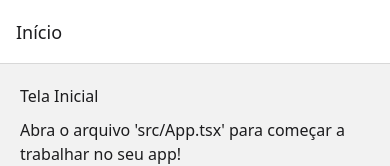
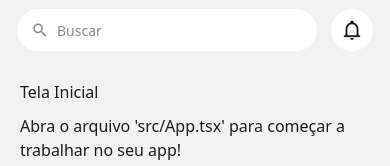
Before and after one commit to carlosxfelipe/react-navigation-template, a React Native app: screen / in a window 390 px wide. Shown: the top 166 px of the page. Built offline with nearby package versions, Linux system fonts and the light colour scheme; what expo-linking would draw is missing.

Commit message:
feat: implement SearchAppBar and StandardAppBar components, update header options for Home and About tabs

```diff
--- a/src/components/ComponentsShowcase.tsx
+++ b/src/components/ComponentsShowcase.tsx
@@ -3,7 +3,9 @@ import { StyleSheet, View } from "react-native";
 
 import { Button } from "./Button";
 import { PlatformSwitch } from "./PlatformSwitch";
+import { SearchAppBar } from "./SearchAppBar";
 import { Skeleton } from "./Skeleton";
+import { StandardAppBar } from "./StandardAppBar";
 import { ThemedText } from "./ThemedText";
 import { InfoCard } from "./InfoCard";
 import { Icon } from "./Icon";
@@ -11,6 +13,7 @@ import { Icon } from "./Icon";
 export function ComponentsShowcase() {
   const [notificationsEnabled, setNotificationsEnabled] = useState(false);
   const [marketingEnabled, setMarketingEnabled] = useState(true);
+  const [search, setSearch] = useState("");
 
   return (
     <View style={styles.container}>
@@ -139,6 +142,15 @@ export function ComponentsShowcase() {
         </View>
         <Skeleton width="100%" height={120} borderRadius={8} />
       </View>
+      <ThemedText style={styles.sectionTitle}>App Bars (Cabeçalho)</ThemedText>
+      <View style={styles.appBarContainer}>
+        <StandardAppBar
+          title="Standard App Bar"
+          showBackButton
+          disableSafeArea
+        />
+        <SearchAppBar value={search} onChangeText={setSearch} disableSafeArea />
+      </View>
     </View>
   );
 }
@@ -190,4 +202,8 @@ const styles = StyleSheet.create({
     gap: 8,
     flex: 1,
   },
+  appBarContainer: {
+    marginHorizontal: -20,
+    gap: 8,
+  },
 });
--- /dev/null
+++ b/src/components/SearchAppBar.tsx
@@ -0,0 +1,173 @@
+import React from "react";
+import {
+  Platform,
+  StyleSheet,
+  TextInput,
+  View,
+  type ViewStyle,
+} from "react-native";
+import { useSafeAreaInsets } from "react-native-safe-area-context";
+import { useNavigation, useTheme } from "@react-navigation/native";
+
+import type { Theme as AppTheme } from "../themes";
+import { Icon, type IconProps } from "./Icon";
+import { PlatformPressable } from "./PlatformPressable";
+
+type Props = {
+  value: string;
+  onChangeText: (text: string) => void;
+  placeholder?: string;
+  trailingIcon?: IconProps;
+  showBackButton?: boolean;
+  disableSafeArea?: boolean;
+  onBackTapped?: () => void;
+  onTrailingTapped?: () => void;
+};
+
+export function SearchAppBar({
+  value,
+  onChangeText,
+  placeholder = "Buscar",
+  trailingIcon = { type: "MaterialCommunityIcons", name: "bell-outline" },
+  showBackButton = false,
+  disableSafeArea = false,
+  onBackTapped,
+  onTrailingTapped,
+}: Props) {
+  const { colors, fonts } = useTheme() as AppTheme;
+  const navigation = useNavigation();
+  const insets = useSafeAreaInsets();
+
+  const handleBack = () => {
+    if (onBackTapped) {
+      onBackTapped();
+    } else {
+      navigation.goBack();
+    }
+  };
+
+  const circleStyle: ViewStyle = {
+    width: 44,
+    height: 44,
+    borderRadius: 22,
+    backgroundColor: colors.card,
+    borderWidth: 1,
+    borderColor: "rgba(128, 128, 128, 0.1)",
+    alignItems: "center",
+    justifyContent: "center",
+  };
+
+  return (
+    <View
+      style={[
+        styles.container,
+        { paddingTop: disableSafeArea ? 8 : insets.top + 8 },
+      ]}
+    >
+      {/* Botão de voltar (opcional) */}
+      {showBackButton && (
+        <PlatformPressable
+          onPress={handleBack}
+          style={circleStyle}
+          android_ripple={{ color: "transparent", radius: 22 }}
+        >
+          <Icon
+            type="Ionicons"
+            name="chevron-back"
+            size={22}
+            color={colors.text}
+          />
+        </PlatformPressable>
+      )}
+
+      {/* Barra de pesquisa */}
+      <View
+        style={[
+          styles.searchBar,
+          {
+            backgroundColor: colors.card,
+            borderColor: "rgba(128, 128, 128, 0.1)",
+            outlineWidth: 0,
+          } as any,
+        ]}
+      >
+        <Icon
+          type="MaterialCommunityIcons"
+          name="magnify"
+          size={18}
+          color={colors.placeholder}
+        />
+        <TextInput
+          value={value}
+          onChangeText={onChangeText}
+          placeholder={placeholder}
+          placeholderTextColor={colors.placeholder}
+          style={[
+            styles.input,
+            { color: colors.text, outlineWidth: 0, outline: "none" } as any,
+            fonts.regular,
+          ]}
+          autoCorrect={false}
+          autoCapitalize="none"
+        />
+        {value.length > 0 && (
+          <PlatformPressable onPress={() => onChangeText("")} hitSlop={8}>
+            <Icon
+              type="MaterialCommunityIcons"
+              name="close-circle"
+              size={18}
+              color={colors.placeholder}
+            />
+          </PlatformPressable>
+        )}
+      </View>
+
+      {/* Ícone à direita com badge opcional */}
+      <View style={{ width: 44, height: 44, overflow: "visible" }}>
+        <PlatformPressable
+          onPress={onTrailingTapped}
+          style={[circleStyle, { width: "100%", height: "100%" }]}
+          android_ripple={{ color: "transparent", radius: 22 }}
+        >
+          <Icon {...trailingIcon} size={22} color={colors.text} />
+        </PlatformPressable>
+      </View>
+    </View>
+  );
+}
+
+const styles = StyleSheet.create({
+  container: {
+    flexDirection: "row",
+    alignItems: "center",
+    gap: 12,
+    paddingHorizontal: 16,
+    paddingBottom: 8,
+    ...Platform.select({
+      ios: {
+        shadowColor: "#000",
+        shadowOffset: { width: 0, height: 5 },
+        shadowOpacity: 0.15,
+        shadowRadius: 10,
+      },
+      android: {
+        elevation: 4,
+      },
+    }),
+  },
+  searchBar: {
+    flex: 1,
+    height: 44,
+    borderRadius: 22,
+    borderWidth: 1,
+    flexDirection: "row",
+    alignItems: "center",
+    paddingHorizontal: 14,
+    gap: 8,
+  },
+  input: {
+    flex: 1,
+    fontSize: 14,
+    paddingVertical: 0,
+  },
+});
--- /dev/null
+++ b/src/components/StandardAppBar.tsx
@@ -0,0 +1,142 @@
+import React from "react";
+import { Platform, StyleSheet, Text, View, type ViewStyle } from "react-native";
+import { useNavigation, useTheme } from "@react-navigation/native";
+import { useSafeAreaInsets } from "react-native-safe-area-context";
+
+import type { Theme as AppTheme } from "../themes";
+import { Icon, type IconProps } from "./Icon";
+import { PlatformPressable } from "./PlatformPressable";
+
+type Props = {
+  title: string;
+  showBackButton?: boolean;
+  disableSafeArea?: boolean;
+  onGoBack?: () => void;
+  trailingIcon?: IconProps;
+  onTrailingTapped?: () => void;
+};
+
+export function StandardAppBar({
+  title,
+  showBackButton,
+  disableSafeArea = false,
+  onGoBack,
+  trailingIcon,
+  onTrailingTapped,
+}: Props) {
+  const { colors, fonts } = useTheme() as AppTheme;
+  const navigation = useNavigation();
+  const canGoBack =
+    showBackButton !== undefined ? showBackButton : navigation.canGoBack();
+  const insets = useSafeAreaInsets();
+
+  const handleBack = () => {
+    if (onGoBack) {
+      onGoBack();
+    } else {
+      navigation.goBack();
+    }
+  };
+
+  const circleStyle: ViewStyle = {
+    width: 44,
+    height: 44,
+    borderRadius: 22,
+    backgroundColor: colors.card,
+    borderWidth: 1,
+    borderColor: "rgba(128, 128, 128, 0.1)",
+    alignItems: "center",
+    justifyContent: "center",
+  };
+
+  return (
+    <View
+      style={[
+        styles.container,
+        { paddingTop: disableSafeArea ? 8 : insets.top + 8 },
+      ]}
+    >
+      {/* Botão de voltar — exibido apenas quando há telas empilhadas */}
+      {canGoBack ? (
+        <PlatformPressable
+          onPress={handleBack}
+          style={circleStyle}
+          android_ripple={{ color: "transparent", radius: 22 }}
+        >
+          <Icon
+            type="Ionicons"
+            name="chevron-back"
+            size={22}
+            color={colors.text}
+          />
+        </PlatformPressable>
+      ) : (
+        <View style={{ width: 44, height: 44 }} />
+      )}
+
+      {/* Cápsula de título */}
+      <View
+        style={[
+          styles.titleCapsule,
+          {
+            backgroundColor: colors.card,
+            borderColor: "rgba(128, 128, 128, 0.1)",
+          },
+        ]}
+      >
+        <Text
+          style={[styles.titleText, { color: colors.text }, fonts.bold]}
+          numberOfLines={1}
+        >
+          {title}
+        </Text>
+      </View>
+
+      {/* Ícone à direita ou espaçador invisível para manter o título centralizado */}
+      {trailingIcon ? (
+        <PlatformPressable
+          onPress={onTrailingTapped}
+          style={circleStyle}
+          android_ripple={{ color: "transparent", radius: 22 }}
+        >
+          <Icon {...trailingIcon} size={22} color={colors.text} />
+        </PlatformPressable>
+      ) : (
+        <View style={{ width: 44, height: 44 }} />
+      )}
+    </View>
+  );
+}
+
+const styles = StyleSheet.create({
+  container: {
+    flexDirection: "row",
+    alignItems: "center",
+    gap: 12,
+    paddingHorizontal: 16,
+    paddingBottom: 8,
+    ...Platform.select({
+      ios: {
+        shadowColor: "#000",
+        shadowOffset: { width: 0, height: 5 },
+        shadowOpacity: 0.15,
+        shadowRadius: 10,
+      },
+      android: {
+        elevation: 4,
+      },
+    }),
+  },
+  titleCapsule: {
+    flex: 1,
+    height: 44,
+    borderRadius: 22,
+    borderWidth: 1,
+    alignItems: "center",
+    justifyContent: "center",
+    paddingHorizontal: 16,
+  },
+  titleText: {
+    fontSize: 15,
+  },
+});
--- a/src/navigation/headerOptions.tsx
+++ b/src/navigation/headerOptions.tsx
@@ -1,14 +1,42 @@
-const TABS_WITH_LARGE_HEADER: string[] = ["Home Hero"];
-const TABS_WITH_SEARCH_BAR: string[] = [];
+import React, { useState } from "react";
+import { SearchAppBar } from "../components/SearchAppBar";
+import { StandardAppBar } from "../components/StandardAppBar";
+
+const TABS_WITH_HIDDEN_HEADER: string[] = ["Home Hero"];
+
+function HomeHeader() {
+  const [search, setSearch] = useState("");
+  return <SearchAppBar value={search} onChangeText={setSearch} />;
+}
 
 export const getHeaderOptions = (tabName: string) => {
-  if (TABS_WITH_LARGE_HEADER.includes(tabName)) {
+  if (TABS_WITH_HIDDEN_HEADER.includes(tabName)) {
     return { headerShown: false };
   }
 
-  // TODO: criar um header com barra de pesquisa
-  if (TABS_WITH_SEARCH_BAR.includes(tabName)) {
-    return {};
+  // Headers customizados por aba. Para remover, basta comentar o bloco correspondente.
+  if (tabName === "Home") {
+    return {
+      headerShown: true,
+      header: () => <HomeHeader />,
+    };
+  }
+
+  if (tabName === "About") {
+    return {
+      headerShown: true,
+      header: () => (
+        <StandardAppBar
+          title="Sobre"
+          showBackButton={false}
+          trailingIcon={{
+            type: "MaterialCommunityIcons",
+            name: "help-circle-outline",
+          }}
+          onTrailingTapped={() => console.log("teste")}
+        />
+      ),
+    };
   }
 
   return {};
```
Also changed, not shown: 1 other file (tests, documents, lock files or other folders).
